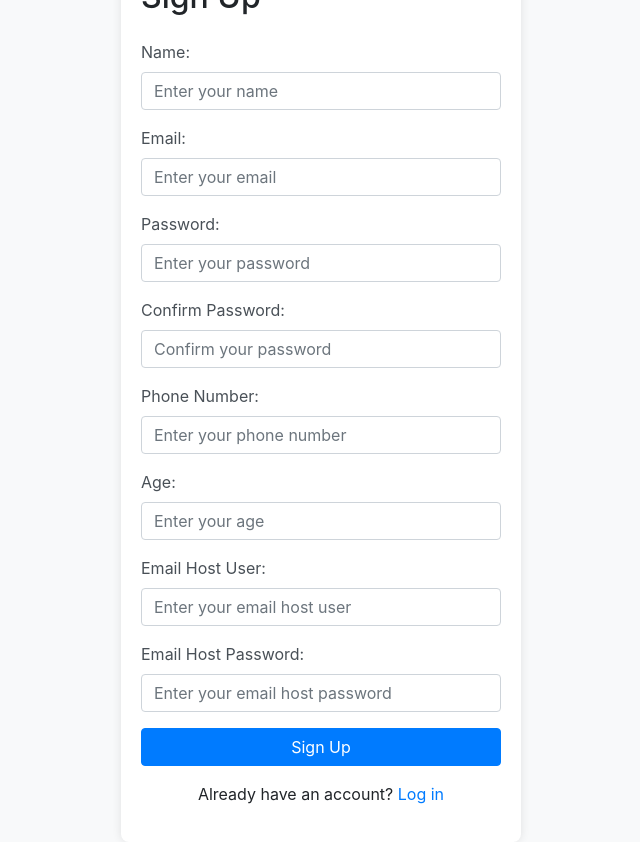
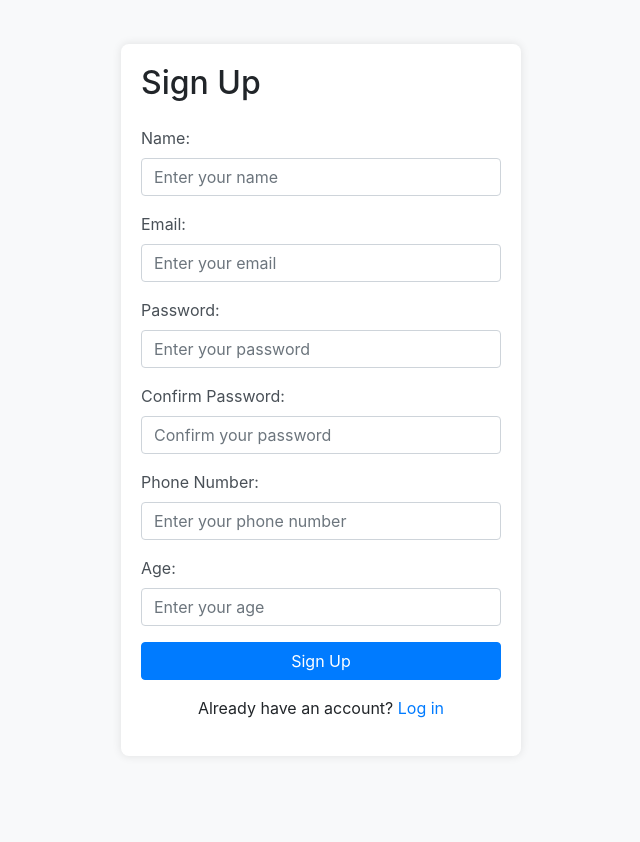
Before and after one commit to Hrushijawale/Todo_list_Proj, a Django app: page /signup/ in a window 1280 px wide. Shown: the whole page, without its empty margins (249-889 px from the left). After the commit the page ends 718 px from the top, so only its background shows below. Run offline with Django 4.2, Linux system fonts and the light colour scheme; some libraries are stand-ins or nearby versions.

Commit message:
chnages done by hrishi

```diff
--- a/templates/todoapp/signup.html
+++ b/templates/todoapp/signup.html
@@ -96,16 +96,6 @@
                         <label for="age">Age:</label>
                         <input type="text" name="age" class="form-control" required placeholder="Enter your age">
                     </div>
-                    <!-- New fields for email_host_user and email_host_password -->
-                    <div class="form-group">
-                        <label for="email_host_user">Email Host User:</label>
-                        <input type="email" name="email_host_user" class="form-control" required placeholder="Enter your email host user">
-                    </div>
-                    <div class="form-group">
-                        <label for="email_host_password">Email Host Password:</label>
-                        <input type="password" name="email_host_password" class="form-control" required placeholder="Enter your email host password">
-                    </div>
-                    <!-- End of new fields -->
                     <button type="submit" class="btn btn-primary">Sign Up</button>
                     <p class="mt-3">Already have an account? <a href="{% url 'login' %}">Log in</a></p>
                 </form>
--- a/todoapp/views.py
+++ b/todoapp/views.py
@@ -23,8 +23,14 @@
 # User = settings.AUTH_USER_MODEL
 from django.contrib.auth import get_user_model
 User = get_user_model()
-from django.contrib.auth.models import User
+# from django.contrib.auth.models import User
+
+# from django.contrib.auth.models import User
+from django.shortcuts import render, redirect
 from .models import UserProfile
+from django.conf import settings
+User = settings.AUTH_USER_MODEL
+
 
 
 def index(request):
@@ -60,6 +66,7 @@
 
     return render(request, 'todoapp/login.html')
 
+
 def signup(request):
     if request.method == 'POST':
         name = request.POST.get('name')
@@ -67,28 +74,25 @@
         password = request.POST.get('password')
         phone_number = request.POST.get('phone_number')
         age = request.POST.get('age')
-        email_host_user = request.POST.get('email_host_user')  # Add this line
-        email_host_password = request.POST.get('email_host_password')  # Add this line
 
         # Create a new user
         user = User.objects.create_user(username=email, email=email, password=password)
 
         # Create a user profile with the additional fields
         user_profile = UserProfile.objects.create(
+            user=user,
             name=name,
             email=email,
             password=password,
             phone_number=phone_number,
             age=age,
-            user=user,
-            email_host_user=email_host_user,
-            email_host_password=email_host_password
         )
 
         messages.success(request, 'Account created successfully. You can now log in.')
         return redirect('login')
 
     return render(request, 'todoapp/signup.html')
+
 
 # @login_required
 class TodoListView(View):
@@ -184,34 +188,3 @@
 
     # If you prefer to use HttpResponse
     return HttpResponse(content_type='application/json', content=response_data)
-
-# class NotificationView(View):
-
-#     def get(self, request, task_id):
-#         task = TodoTask.objects.get(id=task_id)
-
-#         # Calculate 5 minutes before the finish time
-#         notification_time = task.finish_time - timedelta(minutes=5)
-
-#         # Check if it's time to send the notification
-#         if timezone.now() >= notification_time and not task.is_expired():
-#             # Get the user's email credentials from the UserProfile
-#             user_profile = UserProfile.objects.get(user=task.user)
-#             user_email = user_profile.email_host_user
-#             user_password = user_profile.email_host_password
-
-#             # Send email notification
-#             subject = f'Todo App Notification: 5 minutes left for "{task.title}"'
-#             message = f'Hi {task.user.username},\n\nJust a reminder that you have a task "{task.title}" due in 5 minutes.'
-#             from_email = user_email
-#             recipient_list = [user_email]
-
-#             send_mail(subject, message, from_email, recipient_list, auth_user=user_email, auth_password=user_password)
-
-#             # Update task to prevent multiple notifications
-#             task.last_notified = timezone.now()
-#             task.save()
-
-#             messages.info(request, f'Email notification sent for "{task.title}".')
-
-#         return redirect('todolist')
```
Also changed, not shown: todoapp/models.py (+8 -14 lines), db.sqlite3, todoapp/migrations/0003_remove_userprofile_email_host_password_and_more.py (added).
